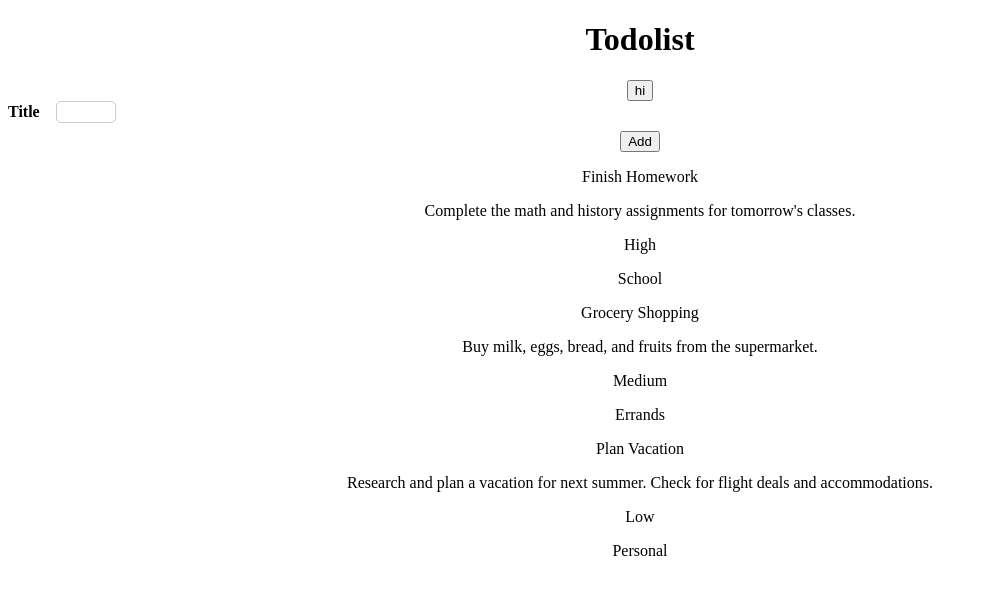
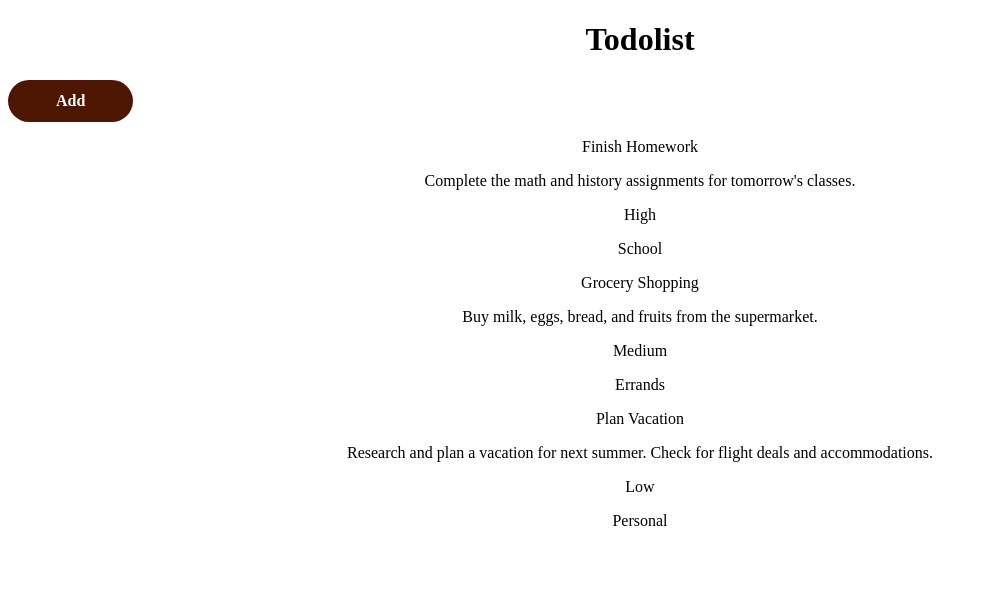
Before and after one commit to dihcuierc/To-Do-List, a React (Create React App) app: page / in a window 1280 px wide. Shown: the top 594 px of the page, without its empty margins (0-987 px from the left). Built offline with nearby package versions, Linux system fonts and the light colour scheme.

Commit message:
made changes

```diff
--- a/src/App.js
+++ b/src/App.js
@@ -1,8 +1,21 @@
 import "./App.css";
 import Todolist from "./Todolist";
 import { createBrowserRouter, RouterProvider } from "react-router-dom";
+import AddTodo from "./components/AddTodo";
+import RootLayout from "./Root";
+import Error from "./Error";
 
-const router = createBrowserRouter([{ path: "/", element: <Todolist /> }]);
+const router = createBrowserRouter([
+  {
+    path: "/",
+    element: <RootLayout />,
+    errorElement: <Error />,
+    children: [
+      { index: true, element: <Todolist /> },
+      { path: "add", element: <AddTodo /> },
+    ],
+  },
+]);
 
 function App() {
   return (
--- /dev/null
+++ b/src/Error.js
@@ -0,0 +1,12 @@
+function ErrorPage() {
+  return (
+    <>
+      <main>
+        <h1>An error occurred!</h1>
+        <p>Could not find this page!</p>
+      </main>
+    </>
+  );
+}
+
+export default ErrorPage;
--- /dev/null
+++ b/src/Root.js
@@ -0,0 +1,13 @@
+import { Outlet } from "react-router-dom";
+
+function RootLayout() {
+  return (
+    <>
+      <main>
+        <Outlet />
+      </main>
+    </>
+  );
+}
+
+export default RootLayout;
--- a/src/Todolist.js
+++ b/src/Todolist.js
@@ -1,5 +1,9 @@
 import TodoItems from "./components/TodoItems";
 import AddTodo from "./components/AddTodo";
+import { Link } from "react-router-dom";
+import classes from "./Todolist.module.css";
+import { useNavigate } from "react-router-dom";
+import { useState } from "react";
 
 function Todolist() {
   const dummyData = [
@@ -28,11 +32,26 @@ function Todolist() {
     },
   ];
 
+  const [newTodo, setNewTodo] = useState({
+    id: "",
+    title: "",
+    details: "",
+    priority: "",
+    category: "",
+  });
+
+  const [clicked, setClicked] = useState(false);
+  const onClickedHandler = (props) => {
+    setClicked(props);
+  };
+
   return (
     <div>
       <h1>Todolist</h1>
-      <button>hi</button>
-      <AddTodo />
+      <button className={classes.button} onClick={() => onClickedHandler(true)}>
+        Add
+      </button>
+      {clicked && <AddTodo onClicked={onClickedHandler} />}
       <TodoItems items={dummyData} />
     </div>
   );
--- /dev/null
+++ b/src/Todolist.module.css
@@ -0,0 +1,41 @@
+.button {
+  cursor: pointer;
+  font: inherit;
+  border: none;
+  background-color: #4d1601;
+  color: white;
+  padding: 0.75rem 3rem;
+  display: flex;
+  justify-content: space-around;
+  align-items: center;
+  border-radius: 25px;
+  font-weight: bold;
+}
+
+.button:hover,
+.button:active {
+  background-color: #2c0d00;
+}
+
+.icon {
+  width: 1.35rem;
+  height: 1.35rem;
+  margin-right: 0.5rem;
+}
+
+.badge {
+  background-color: #b94517;
+  padding: 0.25rem 1rem;
+  border-radius: 25px;
+  margin-left: 1rem;
+  font-weight: bold;
+}
+
+.button:hover .badge,
+.button:active .badge {
+  background-color: #92320c;
+}
+
+.bump {
+  animation: bump 300ms ease-out;
+}
--- a/src/components/AddTodo.js
+++ b/src/components/AddTodo.js
@@ -1,16 +1,61 @@
 import Input from "../UI/Input";
+import { useNavigate } from "react-router-dom";
+import { useState } from "react";
+import classes from "../UI/Input.module.css";
 
-export default function AddTodo() {
+export default function AddTodo(props) {
+  const navigate = useNavigate();
+  const [formData, setFormData] = useState({
+    title: "",
+    details: "",
+    priority: "1",
+    category: "",
+  });
+
+  const handleInputChange = (event) => {
+    const { id, value } = event.target;
+    // Update the corresponding property in the state object
+    setFormData((prevData) => ({
+      ...prevData,
+      [id]: value,
+    }));
+  };
+
+  const handleSubmit = (event) => {
+    event.preventDefault();
+    console.log(formData);
+    props.onClicked(false);
+  };
+
   return (
     <form>
-      <Input
-        label="Title"
-        input={{
-          id: "amount",
-          type: "string",
-        }}
-      />
-      <button>Add</button>
+      <div className={classes.input}>
+        <label htmlFor="title">Title</label>
+        <input id="title" type="text" onChange={handleInputChange} />
+      </div>
+      <div className={classes.input}>
+        <label htmlFor="details">Details</label>
+        <input id="details" type="text" onChange={handleInputChange} />
+      </div>
+      <div className={classes.input}>
+        <label htmlFor="priority">Priority</label>
+        <input
+          id="priority"
+          type="number"
+          min="1"
+          max="5"
+          step="1"
+          defaultValue="1"
+          onChange={handleInputChange}
+        />
+      </div>
+      <div className={classes.input}>
+        <label htmlFor="category">Category</label>
+        <input id="category" type="text" onChange={handleInputChange} />
+      </div>
+      <button type="submit" onClick={handleSubmit}>
+        Add
+      </button>
     </form>
   );
 }
```
